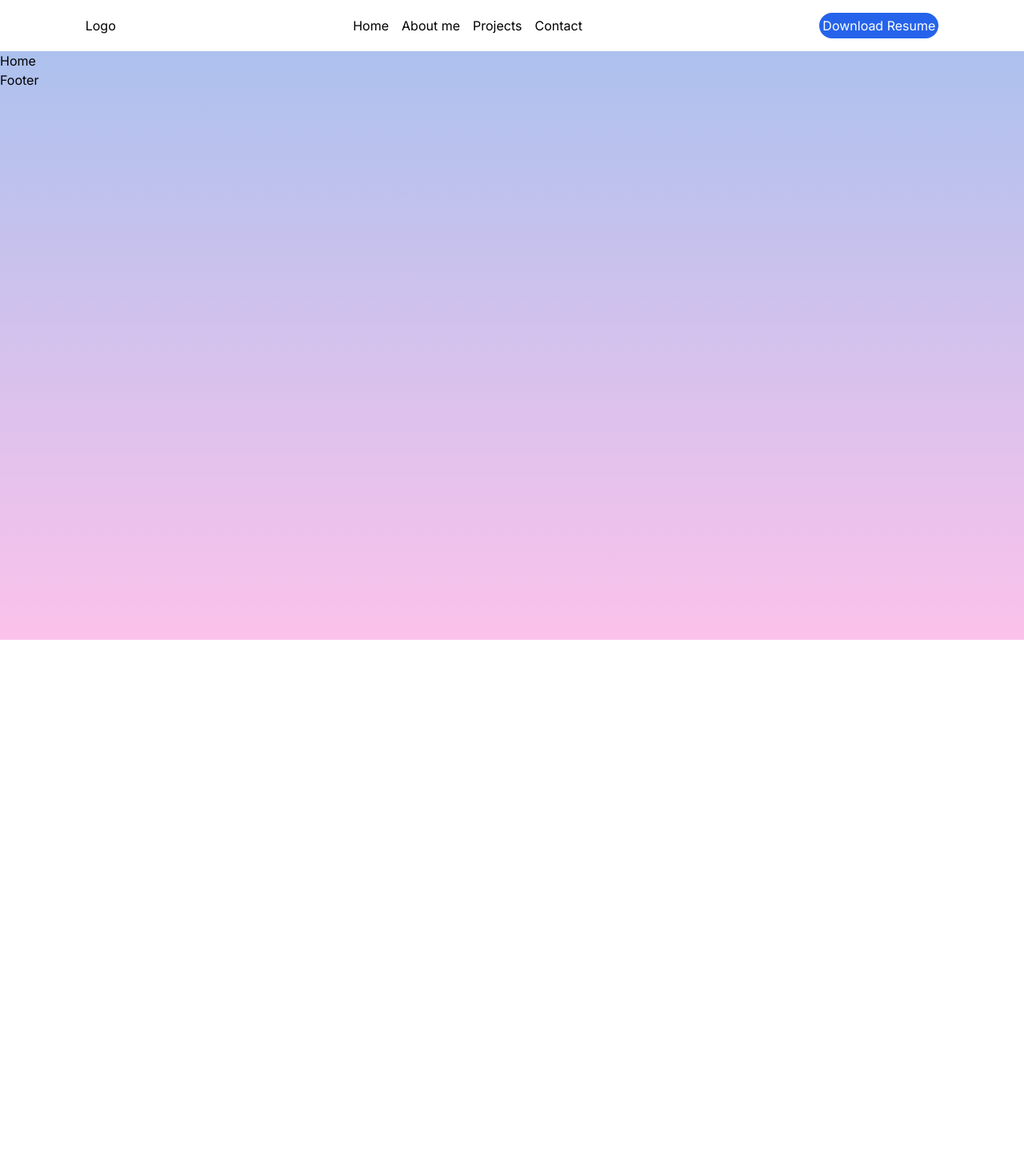
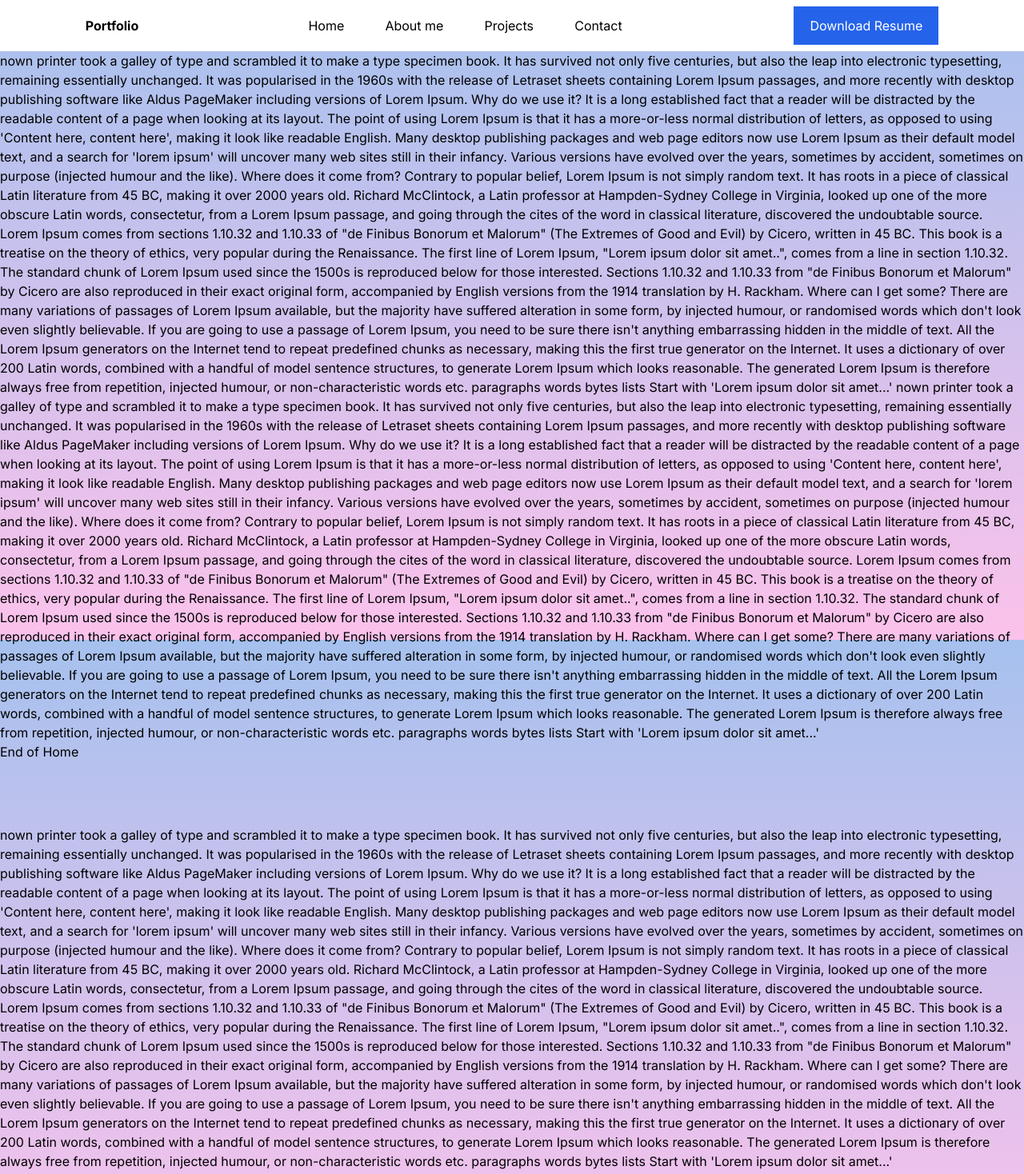
Before and after one commit to Shaju06/my-portfolio, a Next.js app: page / in a window 1280 px wide. Shown: the top 1468 px of the page at 80% size. Before the commit the page ends 800 px from the top, so only its background shows below. Built offline with nearby package versions, Linux system fonts and the light colour scheme.

Commit message:
Adding new commit

```diff
--- /dev/null
+++ b/app/Components/About.tsx
@@ -0,0 +1,32 @@
+import React from "react";
+
+
+const About = () => {
+    return (
+        <p>nown printer took a galley of type and scrambled it to make a type specimen book. It has survived not only five centuries, but also the leap into electronic typesetting, remaining essentially unchanged. It was popularised in the 1960s with the release of Letraset sheets containing Lorem Ipsum passages, and more recently with desktop publishing software like Aldus PageMaker including versions of Lorem Ipsum.
+
+        Why do we use it?
+        It is a long established fact that a reader will be distracted by the readable content of a page when looking at its layout. The point of using Lorem Ipsum is that it has a more-or-less normal distribution of letters, as opposed to using 'Content here, content here', making it look like readable English. Many desktop publishing packages and web page editors now use Lorem Ipsum as their default model text, and a search for 'lorem ipsum' will uncover many web sites still in their infancy. Various versions have evolved over the years, sometimes by accident, sometimes on purpose (injected humour and the like).
+
+
+        Where does it come from?
+        Contrary to popular belief, Lorem Ipsum is not simply random text. It has roots in a piece of classical Latin literature from 45 BC, making it over 2000 years old. Richard McClintock, a Latin professor at Hampden-Sydney College in Virginia, looked up one of the more obscure Latin words, consectetur, from a Lorem Ipsum passage, and going through the cites of the word in classical literature, discovered the undoubtable source. Lorem Ipsum comes from sections 1.10.32 and 1.10.33 of "de Finibus Bonorum et Malorum" (The Extremes of Good and Evil) by Cicero, written in 45 BC. This book is a treatise on the theory of ethics, very popular during the Renaissance. The first line of Lorem Ipsum, "Lorem ipsum dolor sit amet..", comes from a line in section 1.10.32.
+
+        The standard chunk of Lorem Ipsum used since the 1500s is reproduced below for those interested. Sections 1.10.32 and 1.10.33 from "de Finibus Bonorum et Malorum" by Cicero are also reproduced in their exact original form, accompanied by English versions from the 1914 translation by H. Rackham.
+
+        Where can I get some?
+        There are many variations of passages of Lorem Ipsum available, but the majority have suffered alteration in some form, by injected humour, or randomised words which don't look even slightly believable. If you are going to use a passage of Lorem Ipsum, you need to be sure there isn't anything embarrassing hidden in the middle of text. All the Lorem Ipsum generators on the Internet tend to repeat predefined chunks as necessary, making this the first true generator on the Internet. It uses a dictionary of over 200 Latin words, combined with a handful of model sentence structures, to generate Lorem Ipsum which looks reasonable. The generated Lorem Ipsum is therefore always free from repetition, injected humour, or non-characteristic words etc.
+
+
+            paragraphs
+            words
+            bytes
+            lists
+            Start with 'Lorem
+        ipsum dolor sit amet...'
+
+        </p>
+    )
+}
+
+export default About
--- a/app/Components/Header.tsx
+++ b/app/Components/Header.tsx
@@ -1,4 +1,5 @@
 "use client"
+import Link from "next/link";
 import React, {useState} from "react";
 import { HiMenu, HiX } from 'react-icons/hi';
 
@@ -12,20 +13,22 @@
   };
 
 return (
-   <header className="bg-white h-16">
+   <header className="bg-white h-16 sticky top-0">
     <nav className="flex justify-between h-full items-center w-5/6 mx-auto">
-<div className="logodd">Logo</div>
-<div className="menubar flex items-center">
-<ul className="flex items-center gap-4">
-    <li>Home</li>
-    <li>About me</li>
-    <li>Projects</li>
-    <li>Contact</li>
-</ul>
-</div>
-<div>
-    <button className="bg-blue-600 text-white px-1 py-1 rounded-full">Download Resume</button>
-</div>
+    <div className="w-16"><h1 className="font-bold">Portfolio</h1></div>
+    <div className="md:static absolute md:min-h-fit bg-white min-h-[60vh] left-0 top-[9%] md:w-auto w-full flex items-center px-5">
+    <ul className="flex md:gap-[4vw] gap-8 md:flex-row sm:flex-col">
+    <li className="cursor-pointer hover:text-gray-500"><Link href="#home-section">Home</Link></li>
+    <li className="cursor-pointer hover:text-gray-500">
+        <Link href="#about-me-section">About me</Link>
+        </li>
+    <li className="cursor-pointer hover:text-gray-500"><Link href="#about-me-section">Projects</Link></li>
+    <li className="cursor-pointer hover:text-gray-500"><Link href="#about-me-section">Contact</Link></li>
+    </ul>
+    </div>
+    <div>
+    <button className="bg-blue-600 text-white px-5 py-3">Download Resume</button>
+    </div>
     </nav>
    </header>
 )
--- a/app/Components/Hero.tsx
+++ b/app/Components/Hero.tsx
@@ -1,9 +1,60 @@
 import React from 'react'
+import About from './About'
 
 const Hero = () => {
 
     return (
-        <p>Home</p>
+    <>
+        <p id='home-section'>nown printer took a galley of type and scrambled it to make a type specimen book. It has survived not only five centuries, but also the leap into electronic typesetting, remaining essentially unchanged. It was popularised in the 1960s with the release of Letraset sheets containing Lorem Ipsum passages, and more recently with desktop publishing software like Aldus PageMaker including versions of Lorem Ipsum.
+
+Why do we use it?
+It is a long established fact that a reader will be distracted by the readable content of a page when looking at its layout. The point of using Lorem Ipsum is that it has a more-or-less normal distribution of letters, as opposed to using 'Content here, content here', making it look like readable English. Many desktop publishing packages and web page editors now use Lorem Ipsum as their default model text, and a search for 'lorem ipsum' will uncover many web sites still in their infancy. Various versions have evolved over the years, sometimes by accident, sometimes on purpose (injected humour and the like).
+
+
+Where does it come from?
+Contrary to popular belief, Lorem Ipsum is not simply random text. It has roots in a piece of classical Latin literature from 45 BC, making it over 2000 years old. Richard McClintock, a Latin professor at Hampden-Sydney College in Virginia, looked up one of the more obscure Latin words, consectetur, from a Lorem Ipsum passage, and going through the cites of the word in classical literature, discovered the undoubtable source. Lorem Ipsum comes from sections 1.10.32 and 1.10.33 of "de Finibus Bonorum et Malorum" (The Extremes of Good and Evil) by Cicero, written in 45 BC. This book is a treatise on the theory of ethics, very popular during the Renaissance. The first line of Lorem Ipsum, "Lorem ipsum dolor sit amet..", comes from a line in section 1.10.32.
+
+The standard chunk of Lorem Ipsum used since the 1500s is reproduced below for those interested. Sections 1.10.32 and 1.10.33 from "de Finibus Bonorum et Malorum" by Cicero are also reproduced in their exact original form, accompanied by English versions from the 1914 translation by H. Rackham.
+
+Where can I get some?
+There are many variations of passages of Lorem Ipsum available, but the majority have suffered alteration in some form, by injected humour, or randomised words which don't look even slightly believable. If you are going to use a passage of Lorem Ipsum, you need to be sure there isn't anything embarrassing hidden in the middle of text. All the Lorem Ipsum generators on the Internet tend to repeat predefined chunks as necessary, making this the first true generator on the Internet. It uses a dictionary of over 200 Latin words, combined with a handful of model sentence structures, to generate Lorem Ipsum which looks reasonable. The generated Lorem Ipsum is therefore always free from repetition, injected humour, or non-characteristic words etc.
+
+
+	paragraphs
+	words
+	bytes
+	lists
+	Start with 'Lorem
+ipsum dolor sit amet...'
+nown printer took a galley of type and scrambled it to make a type specimen book. It has survived not only five centuries, but also the leap into electronic typesetting, remaining essentially unchanged. It was popularised in the 1960s with the release of Letraset sheets containing Lorem Ipsum passages, and more recently with desktop publishing software like Aldus PageMaker including versions of Lorem Ipsum.
+
+Why do we use it?
+It is a long established fact that a reader will be distracted by the readable content of a page when looking at its layout. The point of using Lorem Ipsum is that it has a more-or-less normal distribution of letters, as opposed to using 'Content here, content here', making it look like readable English. Many desktop publishing packages and web page editors now use Lorem Ipsum as their default model text, and a search for 'lorem ipsum' will uncover many web sites still in their infancy. Various versions have evolved over the years, sometimes by accident, sometimes on purpose (injected humour and the like).
+
+
+Where does it come from?
+Contrary to popular belief, Lorem Ipsum is not simply random text. It has roots in a piece of classical Latin literature from 45 BC, making it over 2000 years old. Richard McClintock, a Latin professor at Hampden-Sydney College in Virginia, looked up one of the more obscure Latin words, consectetur, from a Lorem Ipsum passage, and going through the cites of the word in classical literature, discovered the undoubtable source. Lorem Ipsum comes from sections 1.10.32 and 1.10.33 of "de Finibus Bonorum et Malorum" (The Extremes of Good and Evil) by Cicero, written in 45 BC. This book is a treatise on the theory of ethics, very popular during the Renaissance. The first line of Lorem Ipsum, "Lorem ipsum dolor sit amet..", comes from a line in section 1.10.32.
+
+The standard chunk of Lorem Ipsum used since the 1500s is reproduced below for those interested. Sections 1.10.32 and 1.10.33 from "de Finibus Bonorum et Malorum" by Cicero are also reproduced in their exact original form, accompanied by English versions from the 1914 translation by H. Rackham.
+
+Where can I get some?
+There are many variations of passages of Lorem Ipsum available, but the majority have suffered alteration in some form, by injected humour, or randomised words which don't look even slightly believable. If you are going to use a passage of Lorem Ipsum, you need to be sure there isn't anything embarrassing hidden in the middle of text. All the Lorem Ipsum generators on the Internet tend to repeat predefined chunks as necessary, making this the first true generator on the Internet. It uses a dictionary of over 200 Latin words, combined with a handful of model sentence structures, to generate Lorem Ipsum which looks reasonable. The generated Lorem Ipsum is therefore always free from repetition, injected humour, or non-characteristic words etc.
+
+
+	paragraphs
+	words
+	bytes
+	lists
+	Start with 'Lorem
+ipsum dolor sit amet...'
+
+
+</p>
+<h1>End of Home</h1>
+        <div id="about-me-section" className='mt-20'>
+            <About />
+        </div>
+        </>
     )
 }
 
```
